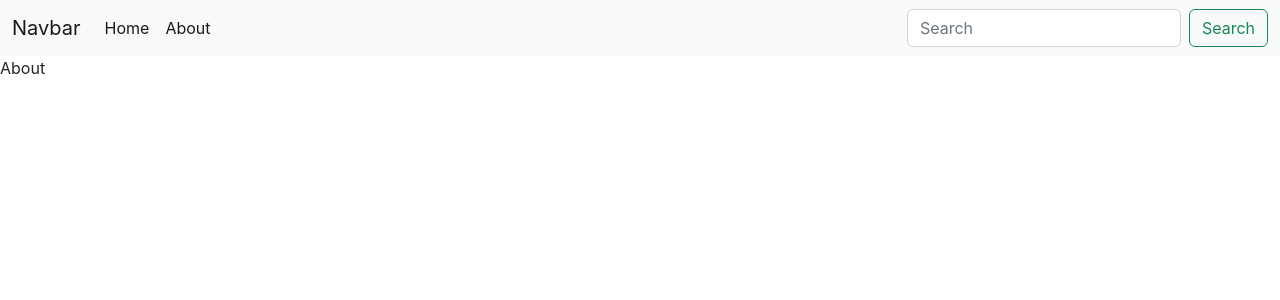
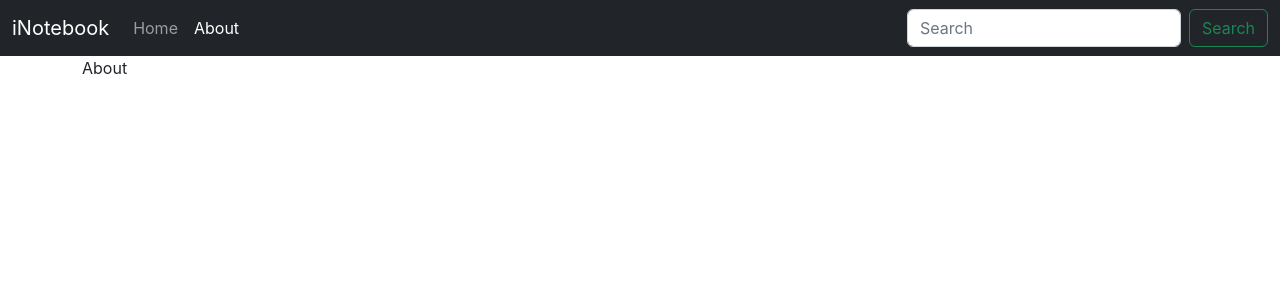
Before and after one commit to prayag1740/inotebook, a React (Create React App) app: page /about in a window 1280 px wide. Shown: the top 300 px of the page. Built offline with nearby package versions, Linux system fonts and the light colour scheme.

Commit message:
ADD : context state setup for notes & client code

```diff
--- a/src/App.js
+++ b/src/App.js
@@ -15,10 +15,12 @@
     <>
     <Router>
     <Navbar />
+    <div className='container'>
     <Routes>
       <Route exact path="/" element={<Home />} />
       <Route exact path="/about" element={<About />} />
     </Routes>
+    </div>
     </Router>
     </>
 
--- a/src/components/Navbar.js
+++ b/src/components/Navbar.js
@@ -1,21 +1,28 @@
 import React from 'react'
-import {Link} from 'react-router-dom'
+import {Link, useLocation} from 'react-router-dom'
 
 export default function Navbar() {
+
+  let location = useLocation();
+  React.useEffect(() => {
+    console.log(location.pathname);
+  }, [location]);
+
+
   return (
-    <nav className="navbar navbar-expand-lg bg-light">
+    <nav className="navbar navbar-expand-lg navbar-dark bg-dark">
   <div className="container-fluid">
-    <Link className="navbar-brand" to="/">Navbar</Link>
+    <Link className="navbar-brand" to="/">iNotebook</Link>
     <button className="navbar-toggler" type="button" data-bs-toggle="collapse" data-bs-target="#navbarSupportedContent" aria-controls="navbarSupportedContent" aria-expanded="false" aria-label="Toggle navigation">
       <span className="navbar-toggler-icon"></span>
     </button>
     <div className="collapse navbar-collapse" id="navbarSupportedContent">
       <ul className="navbar-nav me-auto mb-2 mb-lg-0">
         <li className="nav-item">
-          <Link className="nav-link active" aria-current="page" to="/">Home</Link>
+          <Link className={`nav-link ${location.pathname === "/" ? "active" : ""}`} aria-current="page" to="/">Home</Link>
         </li>
         <li className="nav-item">
-          <Link className="nav-link active" aria-current="page" to="/about">About</Link>
+          <Link className={`nav-link ${location.pathname === "/about" ? "active" : ""}`} aria-current="page" to="/about">About</Link>
         </li>
       </ul>
       <form className="d-flex" role="search">
```
Also changed, not shown: context/Notes/noteContext.js (added, +7 -0 lines), context/Notes/noteState.js (added, +16 -0 lines).
